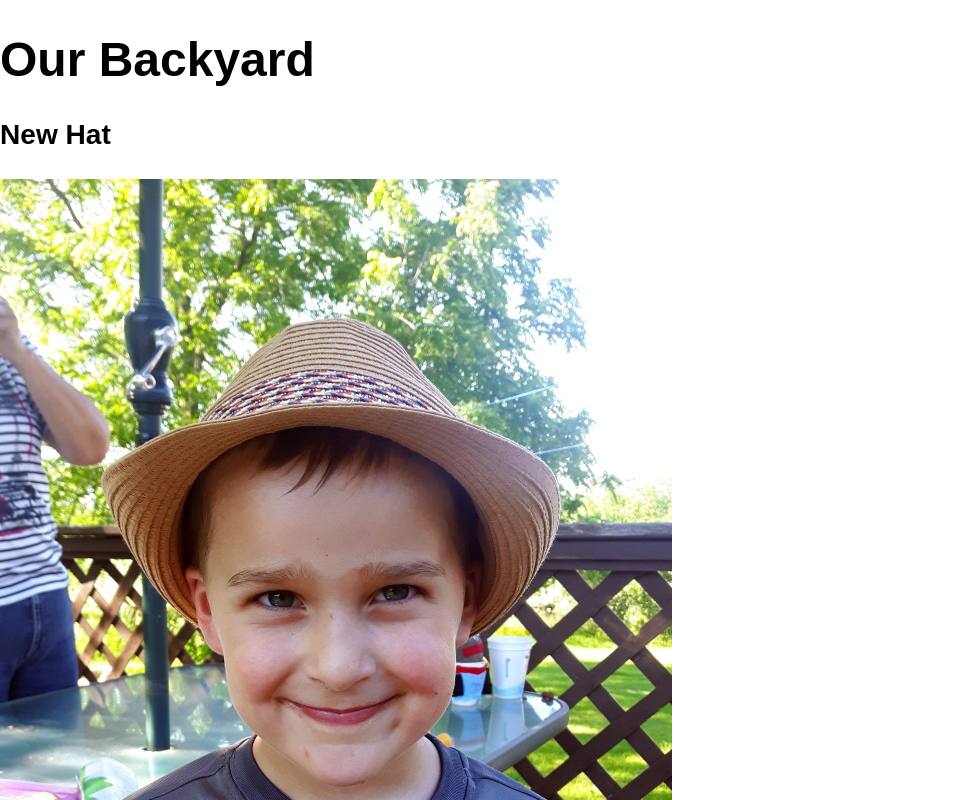
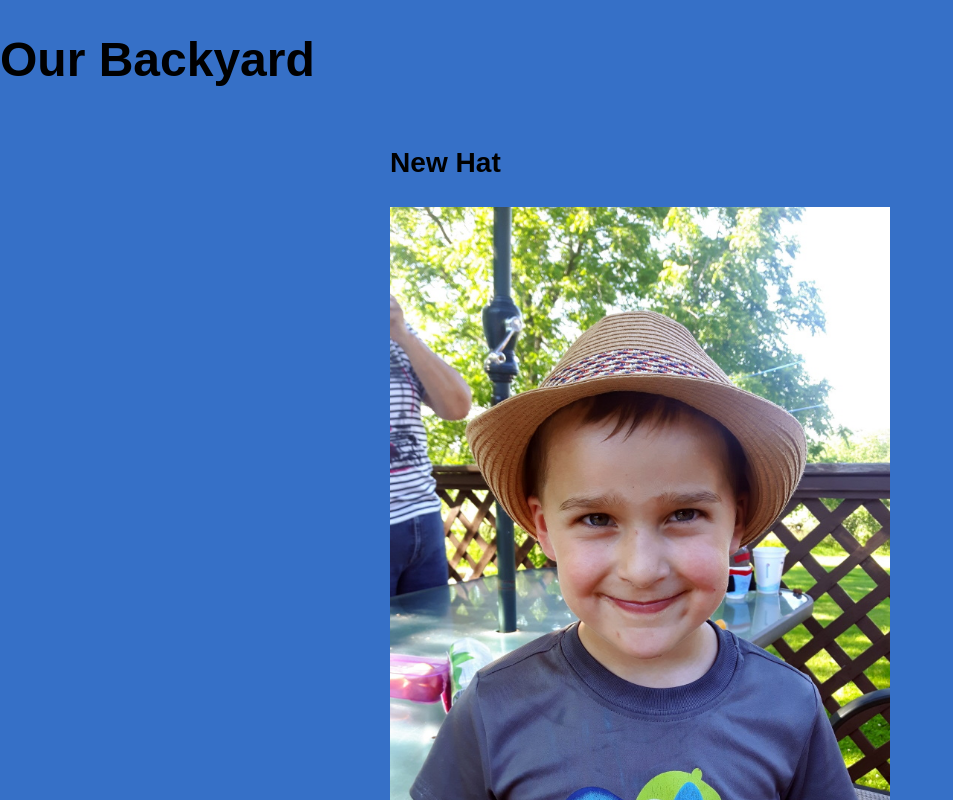
Before and after one commit to roycactus/backyard, a website: page index.html in a window 1280 px wide. Shown: the top 800 px of the page, without its empty margins (0-953 px from the left). Drawn offline with Linux system fonts and the light colour scheme.

Commit message:
second time

```diff
--- a/index.html
+++ b/index.html
@@ -10,11 +10,11 @@
 </head>
 
 <body>
-    <div class="container">
+
     <div class="header">
         <h1 class="title">Our Backyard</h1>
     </div>
-        <div class="content">
+    <div class="posts">
         <section class="post">
             <h3 class="post-title">New Hat</h3>
             <div class="post-photo">
@@ -40,7 +40,7 @@
         </section>
 
     </div>
-    </div>
+
 
     <script src="./index.js"></script>
 </body>
--- a/style.css
+++ b/style.css
@@ -16,9 +16,31 @@ body {
     font-family: "Work Sans", sans-serif;
     font-weight: 300;
     font-size: 1.5rem;
+    background-color: var(--clr-primary);
+    display: grid;
+    grid-template:
+        "header header header"
+        "...... posts ....."
+        / 1fr minmax(200px, 500px) 1fr;
 }
 
-.photo>img {
+.header {
+    grid-area: header;
+}
+
+.posts {
+    grid-area: posts;
+}
+
+.post-photo img {
+    width: 100%;
+    height: 100%;
+    object-fit: contain;
+}
+
+.header>h1 {}
+
+.post-photo {
     max-width: 100%;
     height: auto;
 }
```
Lines whose indentation alone changed are shown as unchanged.
